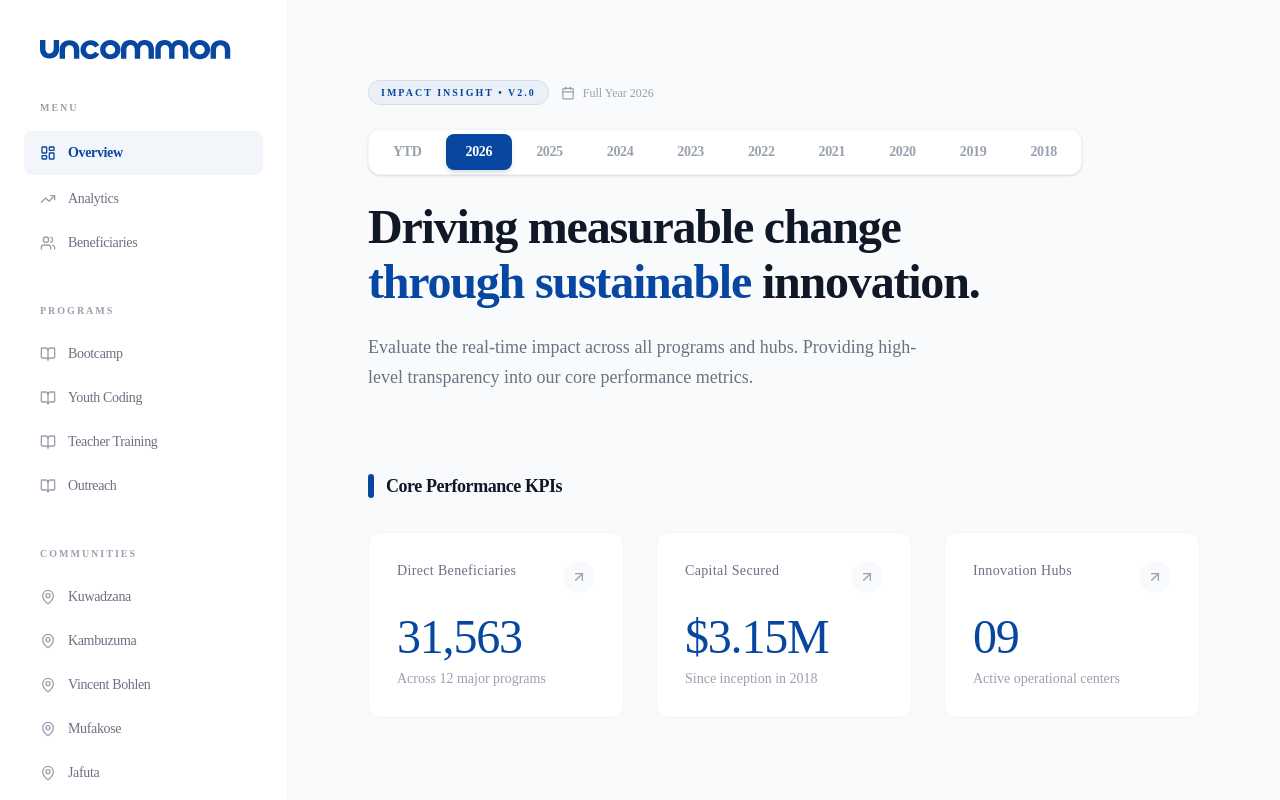
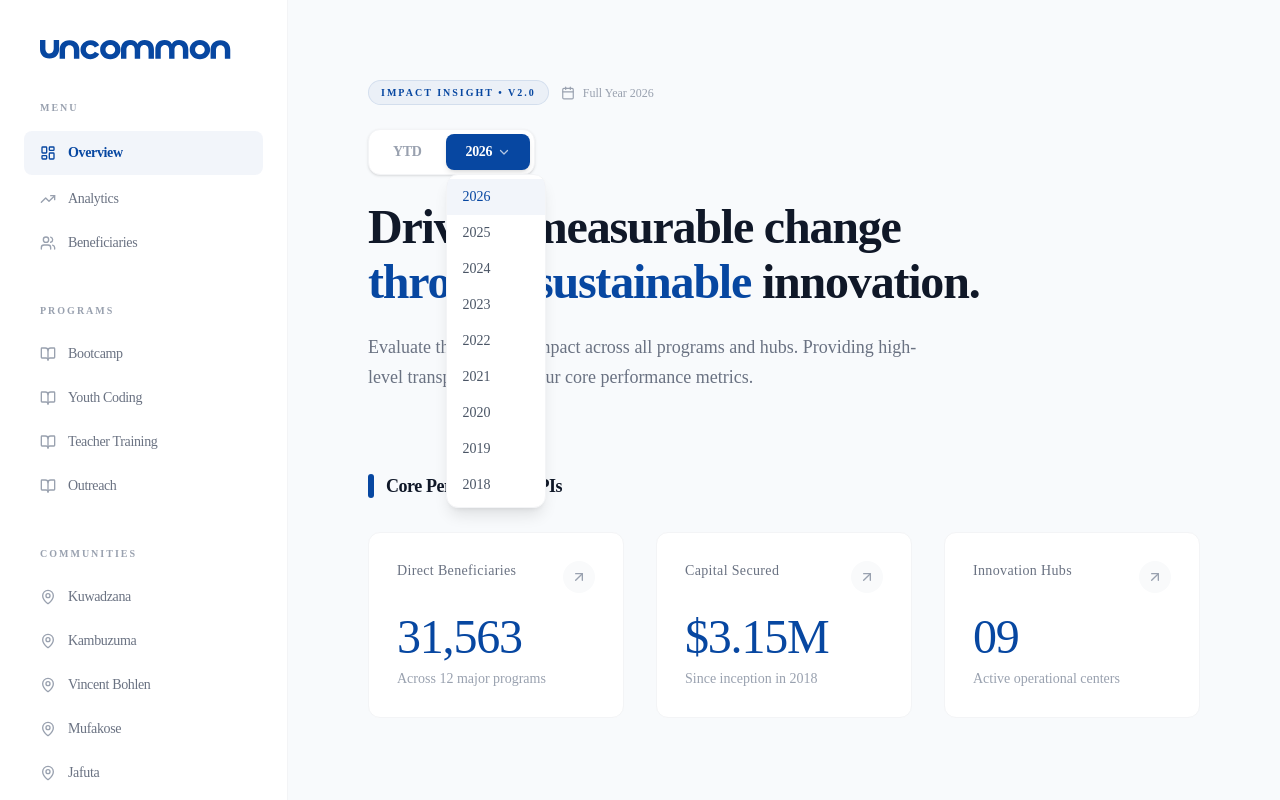
Before and after one commit to BeyondMedia01/redesign-stats-dashboard, a React (Vite) app: page / in a window 1280 px wide. Both pictures are taken after a click on the button "2026". Shown: the top 800 px of the page. Built offline with nearby package versions, Linux system fonts and the light colour scheme; a web font is replaced by a local one.

Commit message:
feat: replace year tabs with YTD + year dropdown, fix Teacher Training pre-2024 data

```diff
--- a/src/app/App.tsx
+++ b/src/app/App.tsx
@@ -1,4 +1,4 @@
-import { useState } from 'react';
+import { useState, useRef, useEffect } from 'react';
 import { Routes, Route } from 'react-router';
 import { Sidebar } from './components/Sidebar';
 import { StatCard } from './components/StatCard';
@@ -84,7 +84,7 @@ const yearData: Record<YearTab, {
     hubs: '07',
     bootcamp: '245',
     youthCoding: '14.8k',
-    teacherTraining: '240',
+    teacherTraining: '—',
     outreachGoal: 76,
     outreachTarget: '21,500',
     beneficiariesTrend: '+22.4%',
@@ -97,7 +97,7 @@ const yearData: Record<YearTab, {
     hubs: '06',
     bootcamp: '178',
     youthCoding: '10.6k',
-    teacherTraining: '175',
+    teacherTraining: '—',
     outreachGoal: 70,
     outreachTarget: '17,000',
     beneficiariesTrend: '+28.1%',
@@ -110,7 +110,7 @@ const yearData: Record<YearTab, {
     hubs: '05',
     bootcamp: '130',
     youthCoding: '7.4k',
-    teacherTraining: '120',
+    teacherTraining: '—',
     outreachGoal: 63,
     outreachTarget: '13,200',
     beneficiariesTrend: '+31.7%',
@@ -123,7 +123,7 @@ const yearData: Record<YearTab, {
     hubs: '04',
     bootcamp: '88',
     youthCoding: '4.7k',
-    teacherTraining: '82',
+    teacherTraining: '—',
     outreachGoal: 54,
     outreachTarget: '10,000',
     beneficiariesTrend: '+20.0%',
@@ -136,7 +136,7 @@ const yearData: Record<YearTab, {
     hubs: '03',
     bootcamp: '62',
     youthCoding: '3.3k',
-    teacherTraining: '55',
+    teacherTraining: '—',
     outreachGoal: 48,
     outreachTarget: '8,000',
     beneficiariesTrend: '+90.0%',
@@ -149,7 +149,7 @@ const yearData: Record<YearTab, {
     hubs: '02',
     bootcamp: '30',
     youthCoding: '1.8k',
-    teacherTraining: '28',
+    teacherTraining: '—',
     outreachGoal: 40,
     outreachTarget: '5,000',
     beneficiariesTrend: '—',
@@ -157,9 +157,26 @@ const yearData: Record<YearTab, {
   },
 };
 
+const CURRENT_YEAR: YearTab = '2026';
+const HISTORICAL_YEARS: YearTab[] = ['2025', '2024', '2023', '2022', '2021', '2020', '2019', '2018'];
+
 function Dashboard() {
-  const [activeYear, setActiveYear] = useState<YearTab>('2026');
+  const [activeYear, setActiveYear] = useState<YearTab>(CURRENT_YEAR);
+  const [dropdownOpen, setDropdownOpen] = useState(false);
+  const dropdownRef = useRef<HTMLDivElement>(null);
   const data = yearData[activeYear];
+
+  const isHistorical = HISTORICAL_YEARS.includes(activeYear);
+
+  useEffect(() => {
+    function handleClickOutside(e: MouseEvent) {
+      if (dropdownRef.current && !dropdownRef.current.contains(e.target as Node)) {
+        setDropdownOpen(false);
+      }
+    }
+    document.addEventListener('mousedown', handleClickOutside);
+    return () => document.removeEventListener('mousedown', handleClickOutside);
+  }, []);
 
   return (
     <div className="flex min-h-screen bg-white">
@@ -190,19 +207,61 @@ function Dashboard() {
 
                 {/* Year Tabs */}
                 <div className="flex items-center gap-1 mb-6 p-1 bg-white border border-gray-100 rounded-xl w-fit shadow-sm">
-                  {(['YTD', '2026', '2025', '2024', '2023', '2022', '2021', '2020', '2019', '2018'] as YearTab[]).map((year) => (
+                  {/* YTD tab */}
+                  <button
+                    onClick={() => setActiveYear('YTD')}
+                    className={`px-5 py-2 rounded-lg text-sm font-semibold tracking-tight transition-all ${
+                      activeYear === 'YTD'
+                        ? 'bg-[#0747A1] text-white shadow-md'
+                        : 'text-gray-400 hover:text-gray-700'
+                    }`}
+                  >
+                    YTD
+                  </button>
+
+                  {/* Current year tab with dropdown */}
+                  <div ref={dropdownRef} className="relative">
                     <button
-                      key={year}
-                      onClick={() => setActiveYear(year)}
-                      className={`px-5 py-2 rounded-lg text-sm font-semibold tracking-tight transition-all ${
-                        activeYear === year
+                      onClick={() => {
+                        if (!isHistorical) setActiveYear(CURRENT_YEAR);
+                        setDropdownOpen((o) => !o);
+                      }}
+                      className={`flex items-center gap-1.5 px-5 py-2 rounded-lg text-sm font-semibold tracking-tight transition-all ${
+                        activeYear !== 'YTD'
                           ? 'bg-[#0747A1] text-white shadow-md'
                           : 'text-gray-400 hover:text-gray-700'
                       }`}
                     >
-                      {year}
+                      {isHistorical ? activeYear : CURRENT_YEAR}
+                      <svg className="w-3 h-3 opacity-70" fill="none" viewBox="0 0 24 24" stroke="currentColor" strokeWidth={2.5}>
+                        <path strokeLinecap="round" strokeLinejoin="round" d="M19 9l-7 7-7-7" />
+                      </svg>
                     </button>
-                  ))}
+
+                    {dropdownOpen && (
+                      <div className="absolute left-0 top-full mt-1 bg-white border border-gray-100 rounded-xl shadow-lg z-50 min-w-[100px] py-1 overflow-hidden">
+                        <button
+                          onClick={() => { setActiveYear(CURRENT_YEAR); setDropdownOpen(false); }}
+                          className={`w-full text-left px-4 py-2 text-sm font-medium transition-colors ${
+                            activeYear === CURRENT_YEAR ? 'text-[#0747A1] bg-[#0747A1]/5' : 'text-gray-600 hover:bg-gray-50'
+                          }`}
+                        >
+                          {CURRENT_YEAR}
+                        </button>
+                        {HISTORICAL_YEARS.map((year) => (
+                          <button
+                            key={year}
+                            onClick={() => { setActiveYear(year); setDropdownOpen(false); }}
+                            className={`w-full text-left px-4 py-2 text-sm font-medium transition-colors ${
+                              activeYear === year ? 'text-[#0747A1] bg-[#0747A1]/5' : 'text-gray-600 hover:bg-gray-50'
+                            }`}
+                          >
+                            {year}
+                          </button>
+                        ))}
+                      </div>
+                    )}
+                  </div>
                 </div>
                 <h1 className="text-4xl lg:text-5xl font-semibold text-gray-900 tracking-tight leading-[1.15] mb-6">
                   Driving measurable change <br />
@@ -275,7 +334,7 @@ function Dashboard() {
               <StatCard
                 label="Teacher Training"
                 value={data.teacherTraining}
-                subtitle="Certified educators"
+                subtitle={data.teacherTraining === '—' ? 'Program not yet active' : 'Certified educators'}
                 variant="secondary"
               />
               <div className="p-6 bg-[#0747A1]/5 border border-[#0747A1]/10 rounded-xl flex flex-col justify-center">
```
